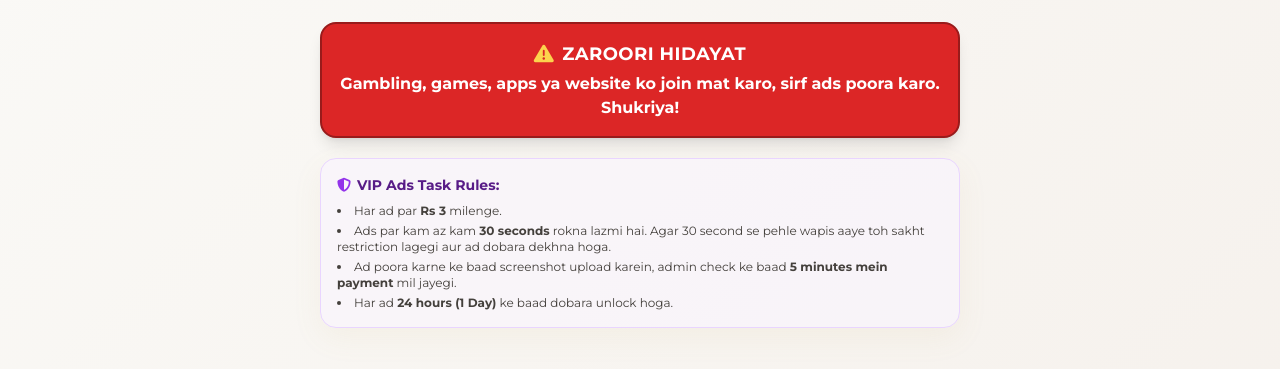
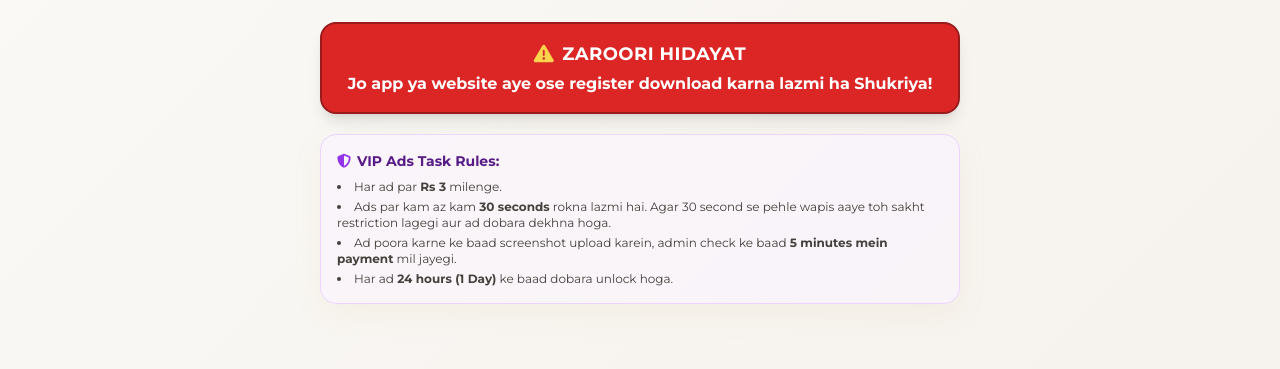
Before and after one commit to sabir2323323232/Sabii, a plain HTML site: page vip-ads.html in a window 1280 px wide. Shown: the part 67-436 px from the top of the page. Drawn offline with nearby package versions, Linux system fonts and the light colour scheme; no server answers.

Commit message:
Update vip-ads.html

```diff
--- a/vip-ads.html
+++ b/vip-ads.html
@@ -85,7 +85,7 @@
         <i class="fa-solid fa-triangle-exclamation text-amber-300 text-xl"></i> Zaroori Hidayat
       </div>
       <p class="text-sm sm:text-base font-bold leading-snug">
-        Gambling, games, apps ya website ko join mat karo, sirf ads poora karo. Shukriya!
+         Jo app ya website aye ose register download karna lazmi ha Shukriya!
       </p>
     </div>
 
```
